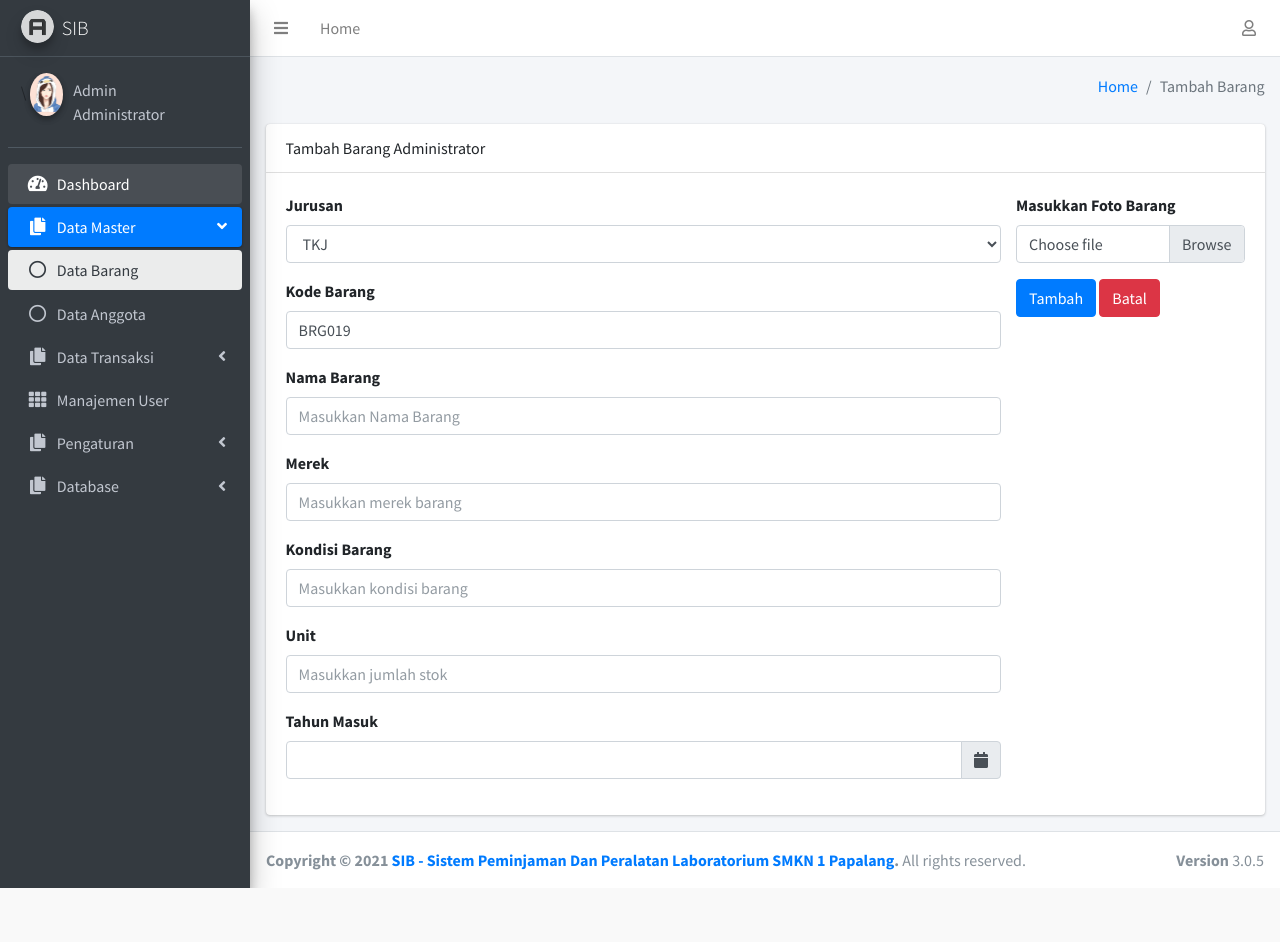
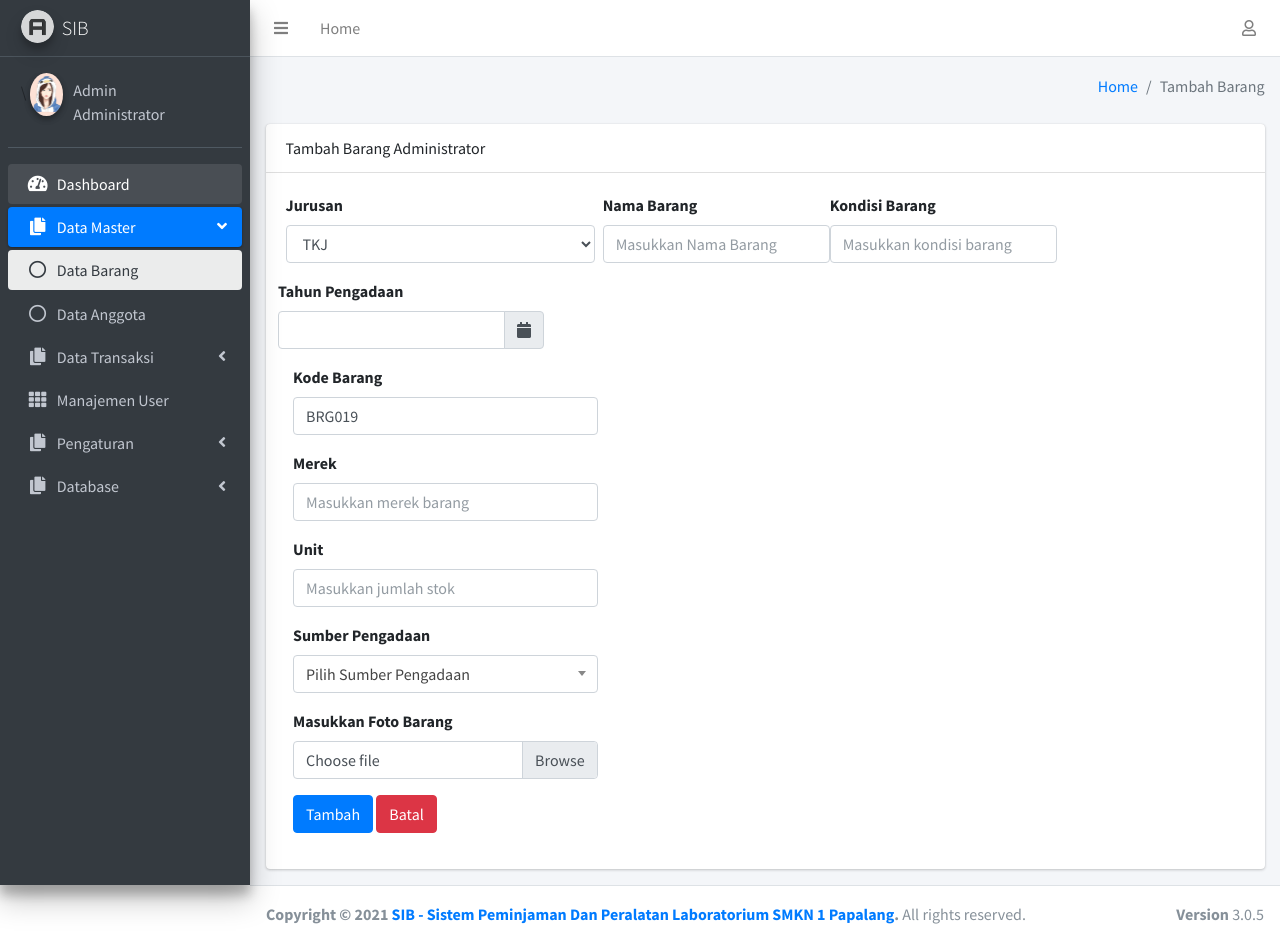
Before and after one commit to laodefardin/sisteminventoribarang, a PHP site: page /dashboard/tambahbarang in a window 1280 px wide. Before the commit the page ends 888 px from the top, so only its background shows below. Run offline with PHP 8.4, Linux system fonts and the light colour scheme; a user stored in the database is signed in; data comes from the database, SQL or seed files in the repository; some libraries are stand-ins or nearby versions.

Commit message:
PENAMBAHAN TAHUN PENGADAAN DAN SUMBER DANA

```diff
--- a/dashboard/barang.php
+++ b/dashboard/barang.php
@@ -47,7 +47,7 @@ $level = $_SESSION['level'];
                                     <th>Kondisi Barang</th>
                                     <th>Unit Awal</th>
                                     <th>Unit Sisa</th>
-                                    <th>Tahun Masuk</th>
+                                    <th>Tahun Pengadaan</th>
                                     <th>Gambar</th>
                                     <th>Action</th>
                                 </tr>
--- a/dashboard/global_footer.php
+++ b/dashboard/global_footer.php
@@ -19,20 +19,32 @@
 
 <!-- jQuery -->
 <script src="../assets/plugins/jquery/jquery.min.js"></script>
-<!-- Bootstrap -->
+<!-- Bootstrap 4 -->
 <script src="../assets/plugins/bootstrap/js/bootstrap.bundle.min.js"></script>
-
 <script src="../assets/plugins/datatables/jquery.dataTables.min.js"></script>
 <script src="../assets/plugins/datatables-bs4/js/dataTables.bootstrap4.min.js"></script>
 <script src="../assets/plugins/datatables-responsive/js/dataTables.responsive.min.js"></script>
 <script src="../assets/plugins/datatables-responsive/js/responsive.bootstrap4.min.js"></script>
-
 <script src="../assets/js/sweetalert/sweetalert2.all.min.js"></script>
 <script src="../assets/js/myscript.js"></script>
-
-<!-- AdminLTE -->
-<script src="../assets/dist/js/adminlte.js"></script>
-
+<!-- Select2 -->
+<script src="../assets/plugins/select2/js/select2.full.min.js"></script>
+<!-- Bootstrap4 Duallistbox -->
+<script src="../assets/plugins/bootstrap4-duallistbox/jquery.bootstrap-duallistbox.min.js"></script>
+<!-- InputMask -->
+<script src="../assets/plugins/moment/moment.min.js"></script>
+<script src="../assets/plugins/inputmask/jquery.inputmask.min.js"></script>
+<!-- date-range-picker -->
+<script src="../assets/plugins/daterangepicker/daterangepicker.js"></script>
+<!-- bootstrap color picker -->
+<script src="../assets/plugins/bootstrap-colorpicker/js/bootstrap-colorpicker.min.js"></script>
+<!-- Tempusdominus Bootstrap 4 -->
+<script src="../assets/plugins/tempusdominus-bootstrap-4/js/tempusdominus-bootstrap-4.min.js"></script>
+<!-- Bootstrap Switch -->
+<script src="../assets/plugins/bootstrap-switch/js/bootstrap-switch.min.js"></script>
+<!-- BS-Stepper -->
+<!-- <script src="../assets/plugins/bs-stepper/js/bs-stepper.min.js"></script> -->
+<!-- dropzonejs -->
 <!-- OPTIONAL SCRIPTS -->
 <script src="../assets/plugins/chart.js/Chart.min.js"></script>
 <script src="../assets/plugins/select2/js/select2.full.min.js"></script>
@@ -40,8 +52,12 @@
 <script src="../assets/dist/js/demo.js"></script>
 <script src="../assets/dist/js/pages/dashboard3.js"></script>
 <script src="../assets/plugins/bs-custom-file-input/bs-custom-file-input.min.js"></script>
-<script src="../assets/plugins/daterangepicker/daterangepicker.js"></script>
-<script src="../assets/plugins/tempusdominus-bootstrap-4/js/tempusdominus-bootstrap-4.min.js"></script>
+<!-- <script src="../assets/plugins/dropzone/min/dropzone.min.js"></script> -->
+<!-- AdminLTE App -->
+<script src="../assets/dist/js/adminlte.min.js"></script>
+<!-- AdminLTE for demo purposes -->
+<script src="../assets/dist/js/demo.js"></script>
+
 <script>
   $(function () {
     $("#example1").DataTable({
@@ -58,6 +74,17 @@
       "responsive": true,
     });
   });
+</script>
+<script>
+  $(function () {
+    //Initialize Select2 Elements
+    $('.select2').select2()
+
+    //Initialize Select2 Elements
+    $('.select2bs4').select2({
+      theme: 'bootstrap4'
+    })
+  })
 </script>
 <script>
   $(function () {
--- a/dashboard/global_header.php
+++ b/dashboard/global_header.php
@@ -26,21 +26,34 @@ if ($level === "Karyawan"){
 
   <title>Sistem SMK Negeri Papalang</title>
 
-  <!-- Font Awesome Icons -->
+    <!-- Google Font: Source Sans Pro -->
+  <link rel="stylesheet" href="https://fonts.googleapis.com/css?family=Source+Sans+Pro:300,400,400i,700&display=fallback">
+  <!-- Font Awesome -->
   <link rel="stylesheet" href="../assets/plugins/fontawesome-free/css/all.min.css">
+  <!-- daterange picker -->
+  <link rel="stylesheet" href="../assets/plugins/daterangepicker/daterangepicker.css">
+  <!-- iCheck for checkboxes and radio inputs -->
+  <link rel="stylesheet" href="../assets/plugins/icheck-bootstrap/icheck-bootstrap.min.css">
+  <!-- Bootstrap Color Picker -->
+  <link rel="stylesheet" href="../assets/plugins/bootstrap-colorpicker/css/bootstrap-colorpicker.min.css">
+  <!-- Tempusdominus Bootstrap 4 -->
+  <link rel="stylesheet" href="../assets/plugins/tempusdominus-bootstrap-4/css/tempusdominus-bootstrap-4.min.css">
+  <!-- Select2 -->
+  <link rel="stylesheet" href="../assets/plugins/select2/css/select2.min.css">
+  <link rel="stylesheet" href="../assets/plugins/select2-bootstrap4-theme/select2-bootstrap4.min.css">
+  <!-- Bootstrap4 Duallistbox -->
+  <link rel="stylesheet" href="../assets/plugins/bootstrap4-duallistbox/bootstrap-duallistbox.min.css">
+  <!-- BS Stepper -->
+  <link rel="stylesheet" href="../assets/plugins/bs-stepper/css/bs-stepper.min.css">
+  <!-- dropzonejs -->
+  <link rel="stylesheet" href="../assets/plugins/dropzone/min/dropzone.min.css">
+  <!-- Theme style -->
+  <link rel="stylesheet" href="../assets/dist/css/adminlte.min.css">
+      <!-- DataTables -->
+  <link rel="stylesheet" href="../assets/plugins/datatables-bs4/css/dataTables.bootstrap4.min.css">
+  <link rel="stylesheet" href="../assets/plugins/datatables-responsive/css/responsive.bootstrap4.min.css">
   <!-- IonIcons -->
   <link rel="stylesheet" href="http://code.ionicframework.com/ionicons/2.0.1/css/ionicons.min.css">
-    <!-- DataTables -->
-  <link rel="stylesheet" href="../assets/plugins/datatables-bs4/css/dataTables.bootstrap4.min.css">
-  <link rel="stylesheet" href="../assets/plugins/datatables-responsive/css/responsive.bootstrap4.min.css">
-  <!-- Theme style -->
-  <link rel="stylesheet" href="../assets/dist/css/adminlte.min.css">
-
-  <link rel="stylesheet" href="../assets/plugins/daterangepicker/daterangepicker.css">
-  <link rel="stylesheet" href="../assets/plugins/select2/css/select2.min.css">
-   <link rel="stylesheet" href="../assets/plugins/tempusdominus-bootstrap-4/css/tempusdominus-bootstrap-4.min.css">
-  <!-- Google Font: Source Sans Pro -->
-  <link href="https://fonts.googleapis.com/css?family=Source+Sans+Pro:300,400,400i,700" rel="stylesheet">
   <link rel="icon" href="../favicon.ico" type="image/x-icon" />
 </head>
 <!--
--- a/dashboard/print/export_excel1.php
+++ b/dashboard/print/export_excel1.php
@@ -77,8 +77,10 @@
             $status = $d['status'];
             if ($status == '1'){
                 echo "Sudah Dikembalikan";
-            }else{
-                echo "Belum Dikembalikan";
+            }elseif($status == '2'){
+                echo "barang belum diambil";
+            }elseif($status == '0'){
+                echo "belum dikembalikan";
             }
             ?></td>
         </tr>
--- a/dashboard/print/export_pdf1.php
+++ b/dashboard/print/export_pdf1.php
@@ -72,8 +72,10 @@
             $status = $d['status'];
             if ($status == '1'){
                 echo "Sudah Dikembalikan";
-            }else{
-                echo "Belum Dikembalikan";
+            }elseif($status == '2'){
+                echo "barang belum diambil";
+            }elseif($status == '0'){
+                echo "belum dikembalikan";
             }
             ?></td>
         </tr>
--- a/dashboard/prosesedit.php
+++ b/dashboard/prosesedit.php
@@ -7,10 +7,11 @@ $merek = $_POST['merek'];
 $kondisibarang = $_POST['kondisibarang'];
 $stok = $_POST['stok'];
 $stoksisa = $_POST['stoksisa'];
+$sumberdana = $_POST['sumberdana'];
 $tahun = $_POST['tahun'];
 $img = $_FILES['foto']['name'];
 if(empty($img)){
-    $update = "UPDATE barang SET namabarang='".$namabarang."', merek='".$merek."', kondisibarang='".$kondisibarang."', stok='".$stok."', stoksisa='".$stoksisa."', tahun='".$tahun."' WHERE id_barang = '".$id."' ";
+    $update = "UPDATE barang SET namabarang='".$namabarang."', merek='".$merek."', kondisibarang='".$kondisibarang."', sumberdana='".$sumberdana."', stok='".$stok."', stoksisa='".$stoksisa."', tahun='".$tahun."' WHERE id_barang = '".$id."' ";
 
     $sql = mysqli_query($koneksi, $update);
     $_SESSION['pesan'] = 'Ubah';
@@ -27,7 +28,7 @@ if(empty($img)){
 
     move_uploaded_file($_FILES['foto']['tmp_name'], './img/barang/'.$img);
 
-    $update = "UPDATE barang SET namabarang = '".$namabarang."', merek = '".$merek."', kondisibarang = '".$kondisibarang."', stok = '".$stok."', stoksisa='".$stoksisa."', tahun = '".$tahun."', gambar = '".$img."' WHERE id_barang = '".$id."' ";
+    $update = "UPDATE barang SET namabarang = '".$namabarang."', merek = '".$merek."', kondisibarang = '".$kondisibarang."', sumberdana='".$sumberdana."', stok = '".$stok."', stoksisa='".$stoksisa."', tahun = '".$tahun."', gambar = '".$img."' WHERE id_barang = '".$id."' ";
     $sql = mysqli_query($koneksi, $update) or die(mysqli_error($koneksi));
     $_SESSION['pesan'] = 'Ubah';
     echo "<script> document.location.href='./barang';</script>";
--- a/dashboard/tambahbarang.php
+++ b/dashboard/tambahbarang.php
@@ -71,7 +71,7 @@ $level = $_SESSION['level'];
                     <div class="card-body">
                         <form action="" method="post" enctype="multipart/form-data">
                             <div class="row">
-                                <div class="col-md-9">
+                                <div class="col-md-4">
                                     <?php
                                 if ($level === 'Administrator' ){ ?>
                                     <div class="form-group">
@@ -87,38 +87,28 @@ $level = $_SESSION['level'];
                                         </select>
                                     </div>
                                     <?php } else { $level = $_SESSION['level'];?>
+                                    <div class="form-group">
                                         <label>Jurusan</label>
                                     <input class="form-control" name="jurusan" id="jurusan" type="text"
                                         value="<?php echo $level ?>" readonly>
                                     <?php } ?>
+                                    </div>
 
-                                    <div class="form-group">
-                                        <label>Kode Barang</label>
-                                        <input class="form-control" name="kodebarang" id="kodebarang" type="text"
-                                            value="<?php echo $kodeBarang ?>">
-                                    </div>
+
                                     <div class="form-group">
                                         <label>Nama Barang</label>
                                         <input class="form-control" name="namabarang" id="nama" type="text"
                                             placeholder="Masukkan Nama Barang">
                                     </div>
-                                    <div class="form-group">
-                                        <label>Merek</label>
-                                        <input class="form-control" name="merek" id="harga" type="text"
-                                            placeholder="Masukkan merek barang">
-                                    </div>
+
                                     <div class="form-group">
                                         <label>Kondisi Barang</label>
                                         <input class="form-control" name="kondisibarang" id="harga" type="text"
                                             placeholder="Masukkan kondisi barang">
                                     </div>
+
                                     <div class="form-group">
-                                        <label>Unit</label>
-                                        <input class="form-control" name="stok" id="stok" type="number"
-                                            placeholder="Masukkan jumlah stok">
-                                    </div>
-                                    <div class="form-group">
-                                        <label>Tahun Masuk</label>
+                                        <label>Tahun Pengadaan</label>
                                         <div class="input-group date" id="reservationdate" data-target-input="nearest">
                                             <input name="tahun" type="text" class="form-control datetimepicker-input"
                                                 data-target="#reservationdate">
@@ -130,7 +120,37 @@ $level = $_SESSION['level'];
                                         <!-- <input class="form-control" name="jml_jam" id="jml_jam" type="text"> -->
                                     </div>
                                 </div>
-                                <div class="col-md-3">
+                                <div class="col-md-4">
+                                    <div class="form-group">
+                                        <label>Kode Barang</label>
+                                        <input class="form-control" name="kodebarang" id="kodebarang" type="text"
+                                            value="<?php echo $kodeBarang ?>">
+                                    </div>
+                                    <div class="form-group">
+                                        <label>Merek</label>
+                                        <input class="form-control" name="merek" id="harga" type="text"
+                                            placeholder="Masukkan merek barang">
+                                    </div>
+                                    <div class="form-group">
+                                        <label>Unit</label>
+                                        <input class="form-control" name="stok" id="stok" type="number"
+                                            placeholder="Masukkan jumlah stok">
+                                    </div>
+                                    <div class="form-group">
+                                        <label>Sumber Pengadaan</label>
+                                        <select class="form-control select2" name='sumberdana' style="width: 100%;">
+                                            <option>Pilih Sumber Pengadaan</option>
+                                            <option value='APBN'>APBN</option>
+                                            <option value='APBD'>APBD</option>
+                                            <option value='DAK'>DAK</option>
+                                            <option value='BOS'>BOS</option>
+                                            <option value='BOS AFIRMASI'>BOS AFIRMASI</option>
+                                            <option value='BOS KINERJA'>BOS KINERJA</option>
+                                            <option value='SUMBER LAINNYA'>SUMBER LAINNYA</option>
+                                        </select>
+                                    </div>
+                                </div>
+                                <div class="col-md-4">
                                     <div class="form-group">
                                         <label for="foto">Masukkan Foto Barang</label>
                                         <div class="custom-file">
@@ -164,6 +184,7 @@ $level = $_SESSION['level'];
                 $namabarang = $_POST['namabarang'];
                 $kondisibarang = $_POST['kondisibarang'];
                 $merek  = $_POST['merek'];
+                $sumberdana = $_POST['sumberdana'];
                 $stok = $_POST['stok'];
                 $tahun  = $_POST['tahun'];
                 $img = $_FILES['foto']['name'];
@@ -175,7 +196,7 @@ $level = $_SESSION['level'];
 
                 if (move_uploaded_file($tmp, $path)){
 
-                    $query = 'INSERT INTO barang (kodebarang, jurusan, namabarang, kondisibarang, merek, stok, stoksisa, tahun, gambar) VALUES ("'.$kodebarang.'","'.$jurusan.'","'.$namabarang.'", "'.$kondisibarang.'","'.$merek.'","'.$stok.'","'.$stok.'","'.$tahun.'","'.$gambar_baru.'")';
+                    $query = 'INSERT INTO barang (kodebarang, jurusan, namabarang, kondisibarang,sumberdana, merek, stok, stoksisa, tahun, gambar) VALUES ("'.$kodebarang.'","'.$jurusan.'","'.$namabarang.'", "'.$kondisibarang.'","'.$sumberdana.'","'.$merek.'","'.$stok.'","'.$stok.'","'.$tahun.'","'.$gambar_baru.'")';
 
                     $proses = $koneksi->query($query);
 
```
Also changed, not shown: dashboard/editbarang.php (+38 -23 lines), dashboard/editbarangkeluar.php (+5 -3 lines), dashboard/tambahbarangkeluar.php (+6 -3 lines), assets/bacadata/pdfqrcodes/TKJ23-03-2021Jurusan TKJ.png (added), assets/bacadata/pdfqrcodes/TKJ23-03-2021SUHERMAN.png (added), dashboard/img/barang/TKJ2420212356thWhatsApp Image 2021-03-19 at 8.25.48 AM (2).jpeg (added), index.php (indentation only). Lines whose indentation alone changed are shown as unchanged.
